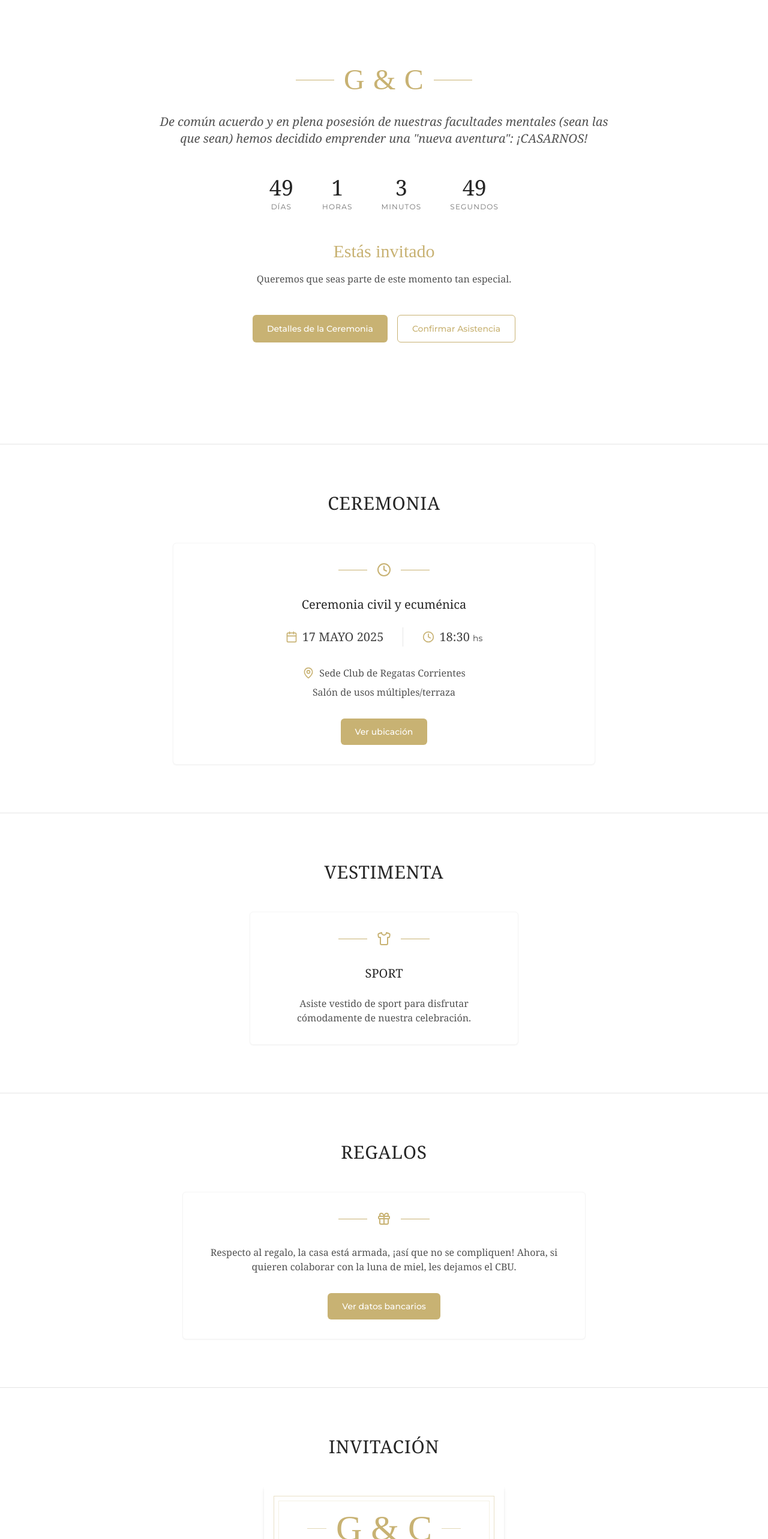
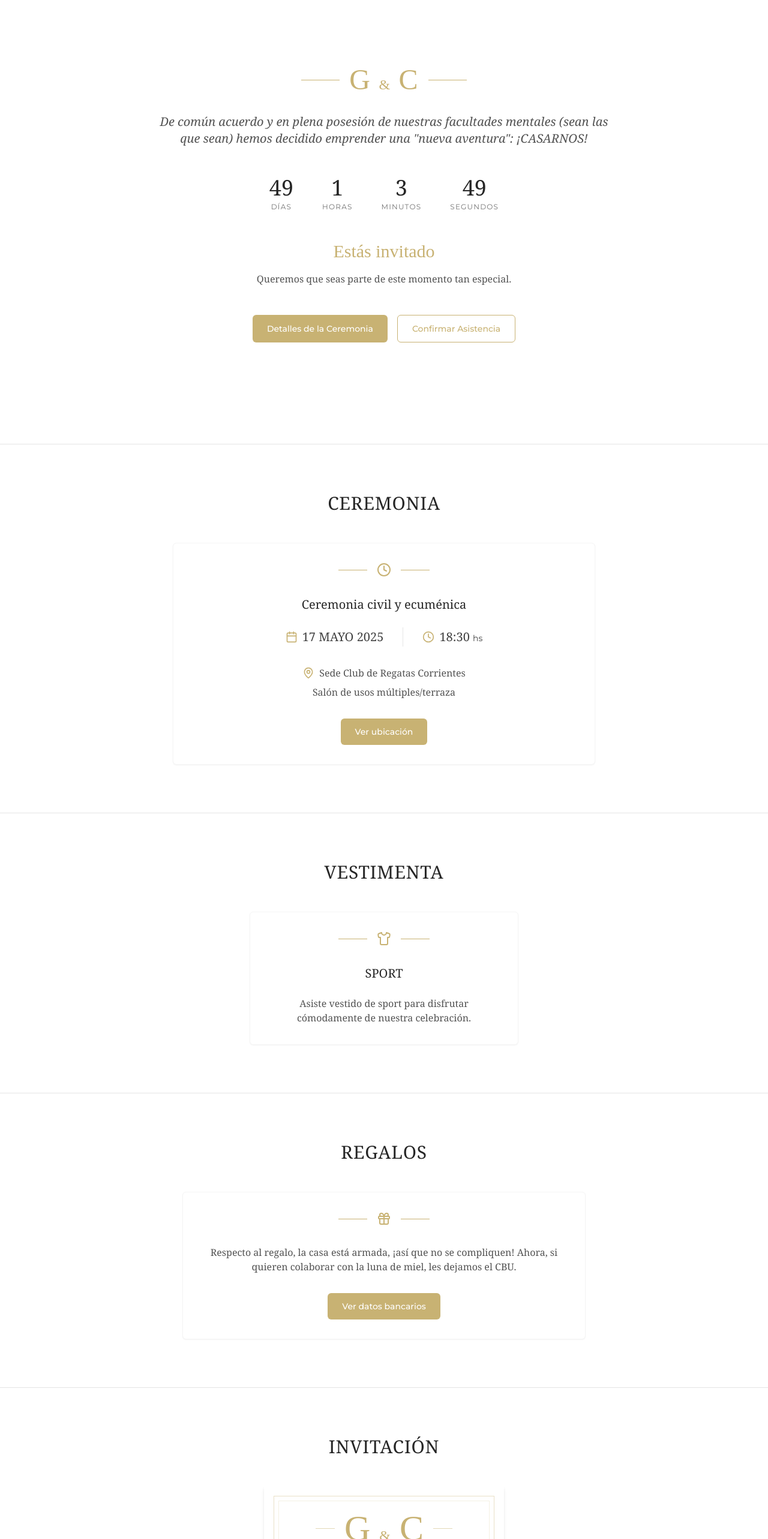
Before and after one commit to josecalvano1546/wedding-invitation, a Next.js app: page / in a window 1280 px wide. Shown: the part 60-2626 px from the top of the page at 60% size. Built offline with nearby package versions, Linux system fonts and the light colour scheme; no server answers; a web font is replaced by a local one.

Commit message:
Fix: & more small

```diff
--- a/components/download-card.tsx
+++ b/components/download-card.tsx
@@ -46,7 +46,7 @@ export function DownloadCard() {
               {/* Monograma elegante */}
               <div className="mb-6 flex items-center justify-center">
                 <div className="w-8 h-px bg-gold opacity-50"></div>
-                <span className="font-tangerine text-6xl text-gold mx-4">G & C</span>
+                <span className=" font-tangerine text-6xl text-gold mx-4">G <span className="text-gold text-2xl font-tangerine">&</span> C</span>
                 <div className="w-8 h-px bg-gold opacity-50"></div>
               </div>
 
--- a/components/footer.tsx
+++ b/components/footer.tsx
@@ -3,7 +3,7 @@ export function Footer() {
     <footer className="py-12 px-4 text-center mt-5">
       <div className="flex items-center justify-center mb-4">
         <div className="w-12 h-px bg-gold"></div>
-        <p className="mx-4 text-3xl font-tangerine text-gold">G & C</p>
+        <p className="mx-4 text-3xl font-tangerine text-gold">G <span className="text-gold text-2xl font-tangerine">&</span> C</p>
         <div className="w-12 h-px bg-gold"></div>
       </div>
       <p className="text-sm text-neutral-500 mt-2">17 de Mayo de 2025</p>
--- a/components/hero.tsx
+++ b/components/hero.tsx
@@ -6,7 +6,7 @@ export function Hero() {
       <div className="max-w-3xl mx-auto z-10 fade-in">
         <div className="flex items-center justify-center mb-8">
           <div className="w-16 h-px bg-gold"></div>
-          <h1 className="text-4xl md:text-5xl font-tangerine text-gold mx-4 tracking-wide">G & C</h1>
+          <h1 className="text-4xl md:text-5xl font-tangerine text-gold mx-4 tracking-wide">G <span className="text-gold text-2xl font-tangerine">&</span> C</h1>
           <div className="w-16 h-px bg-gold"></div>
         </div>
 
```
